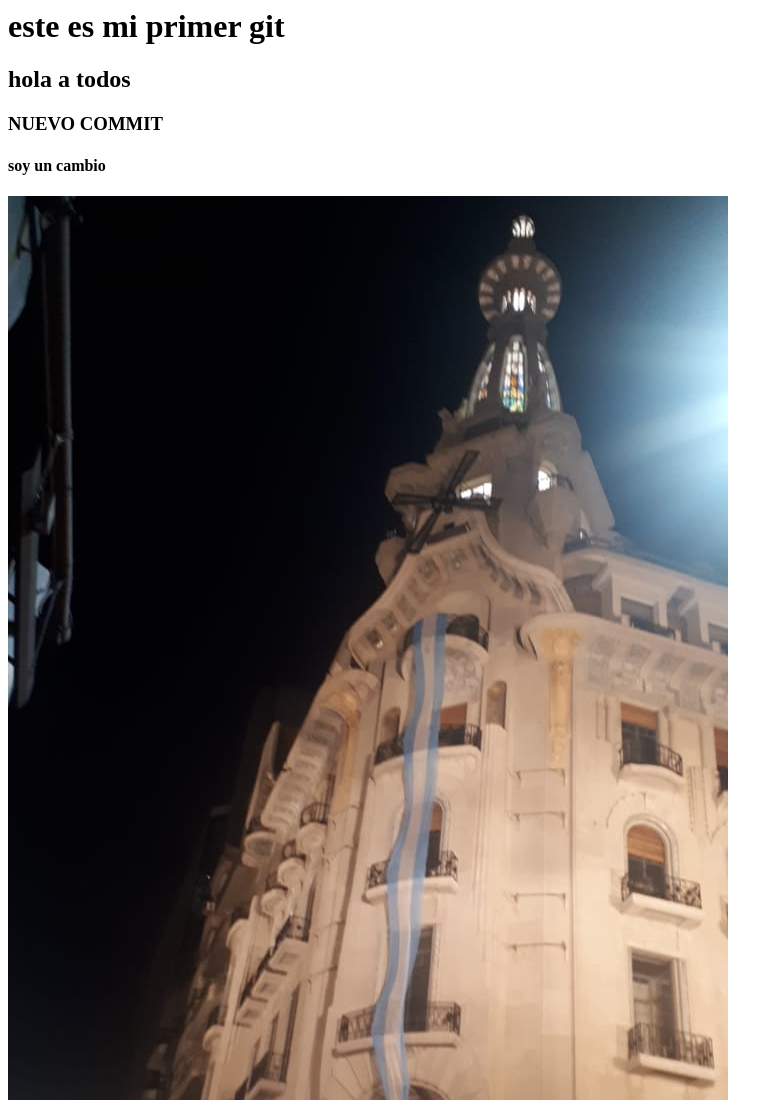
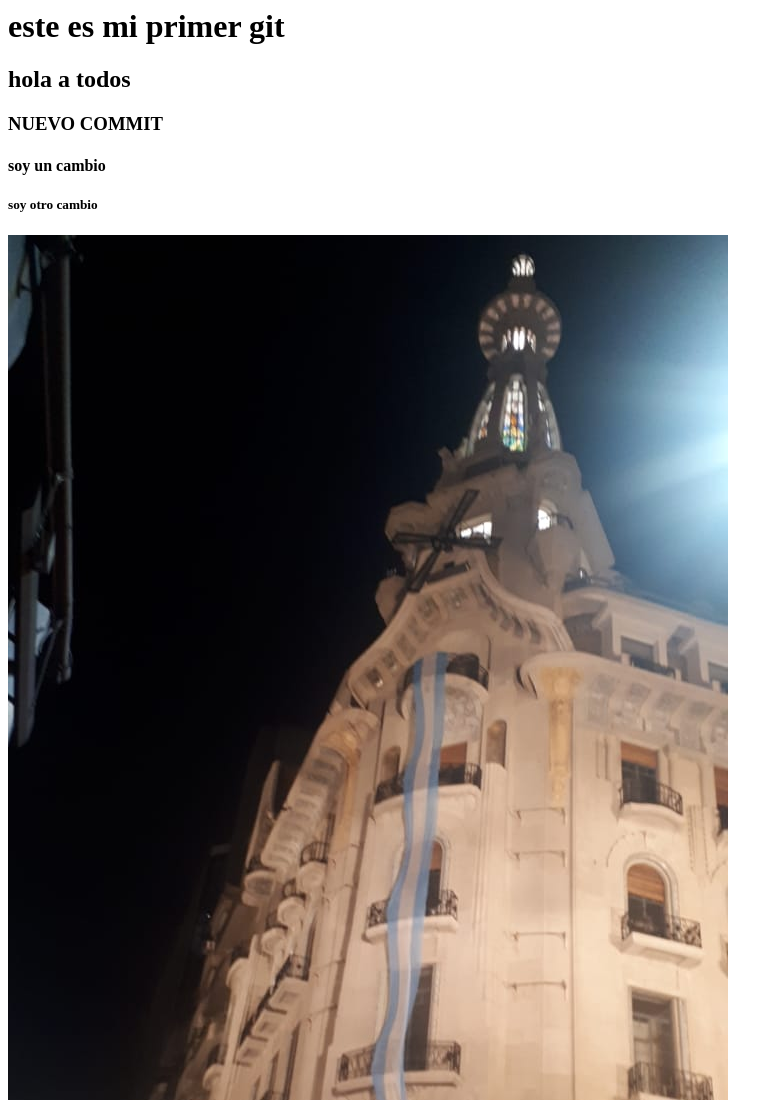
Before and after one commit to Rodmor84/nucbarodmor, a plain HTML site: page index.html in a window 1280 px wide. Shown: the top 1100 px of the page, without its empty margins (0-783 px from the left). Drawn offline with Linux system fonts and the light colour scheme.

Commit message:
otro commit con vsc

```diff
--- a/index.html
+++ b/index.html
@@ -8,6 +8,7 @@
 <h2>hola a todos</h2>
 <h3>NUEVO COMMIT</h3>
 <h4>soy un cambio</h4>
+<h5>soy otro cambio</h5>
 <img src="/imagenes/WhatsApp Image 2022-07-10 at 7.24.13 PM.jpeg" >
 <img src="/imagenes/WhatsApp Image 2022-07-15 at 8.24.39 PM.jpeg" >
 </body>
```
